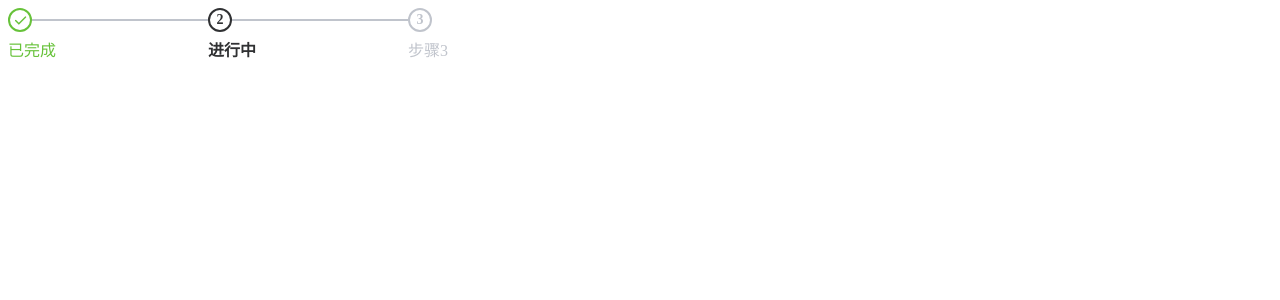
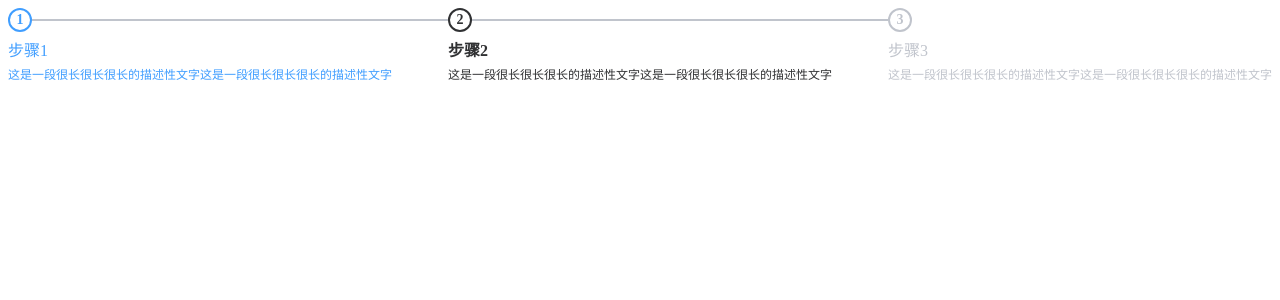
Before and after one commit to kingyeahwei/element_learning, a Vue app: page / in a window 1280 px wide. Shown: the top 300 px of the page. Built offline with nearby package versions, Linux system fonts and the light colour scheme.

Commit message:
steps 有描述的步骤条

```diff
--- a/src/App.vue
+++ b/src/App.vue
@@ -1,9 +1,9 @@
 <template>
   <div id="app">
-    <el-steps :space="200" :active="1" finish-status="success">
-      <el-step title="已完成"></el-step>
-      <el-step title="进行中"></el-step>
-      <el-step title="步骤3"></el-step>
+    <el-steps :active="1">
+      <el-step title="步骤1" description="这是一段很长很长很长的描述性文字这是一段很长很长很长的描述性文字"></el-step>
+      <el-step title="步骤2" description="这是一段很长很长很长的描述性文字这是一段很长很长很长的描述性文字"></el-step>
+      <el-step title="步骤3" description="这是一段很长很长很长的描述性文字这是一段很长很长很长的描述性文字"></el-step>
     </el-steps>
   </div>
 </template>
```
